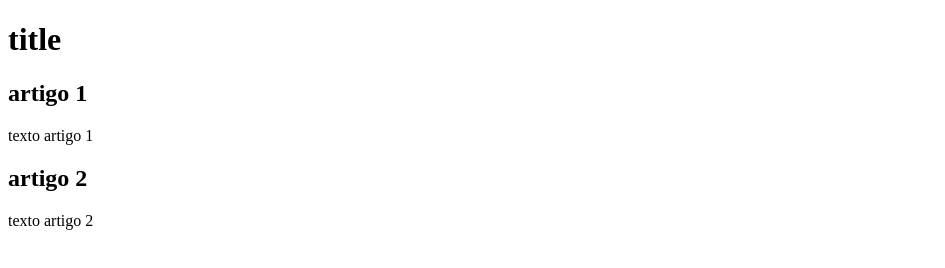
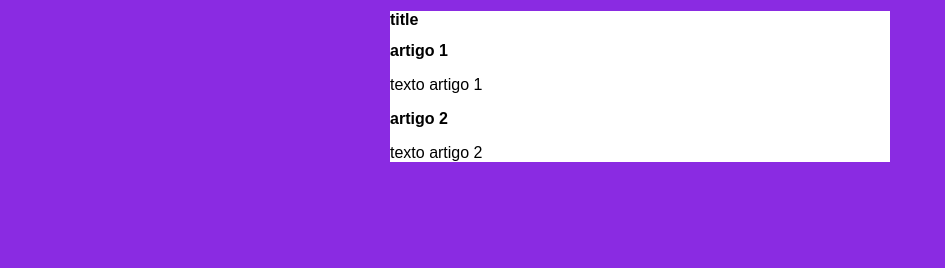
Before and after one commit to cAlexL/teste, a plain HTML site: page index.html in a window 1280 px wide. Shown: the whole page, without its empty margins (0-945 px from the left). Drawn offline with Linux system fonts and the light colour scheme.

Commit message:
Update index.html

```diff
--- a/index.html
+++ b/index.html
@@ -4,6 +4,7 @@
     <meta charset="UTF-8" />
     <meta name="viewport" content="width=device-width, initial-scale=1.0" />
     <title>Document</title>
+    <link rel="stylesheet" href="estilo/style.css" />
   </head>
   <body>
     <main>
```
